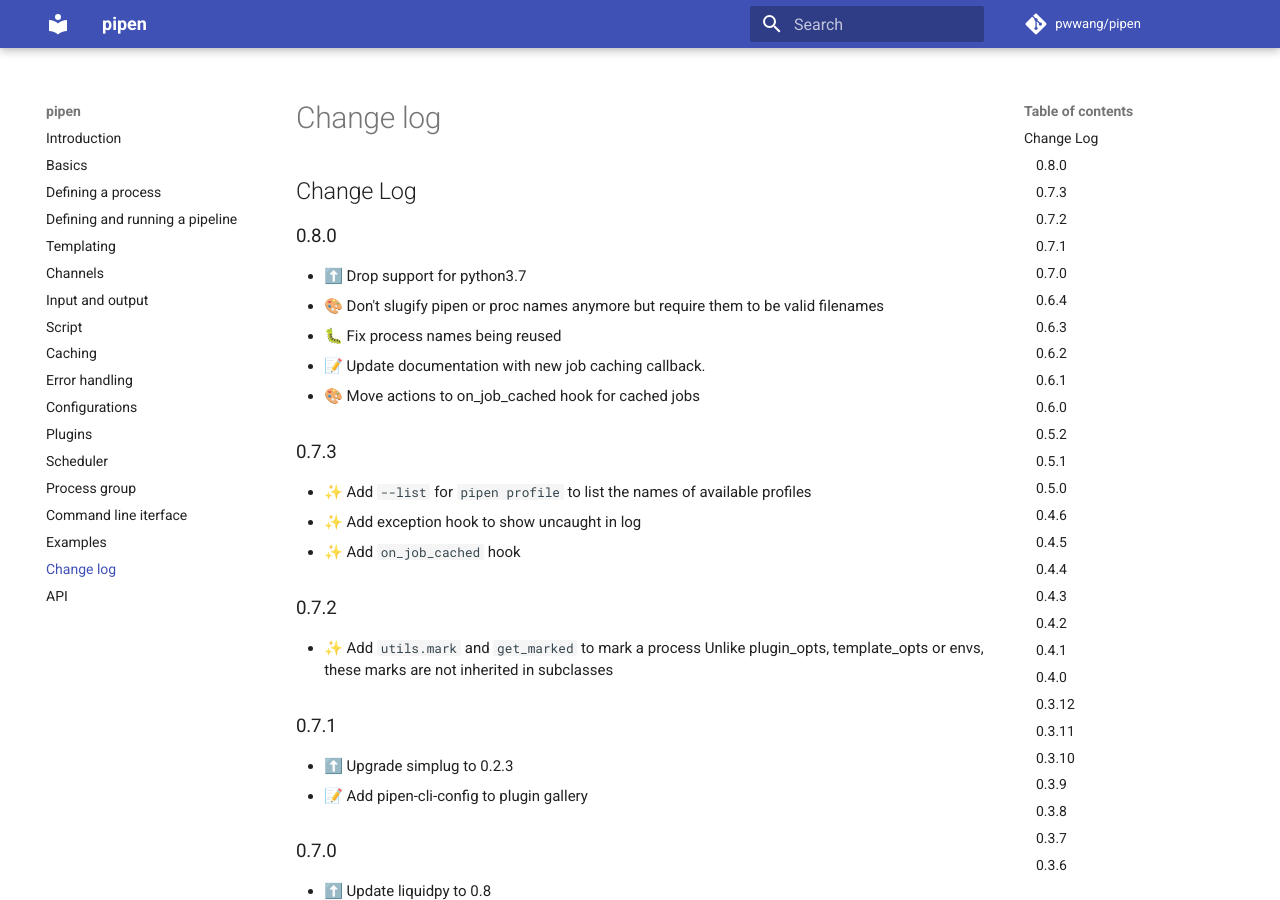
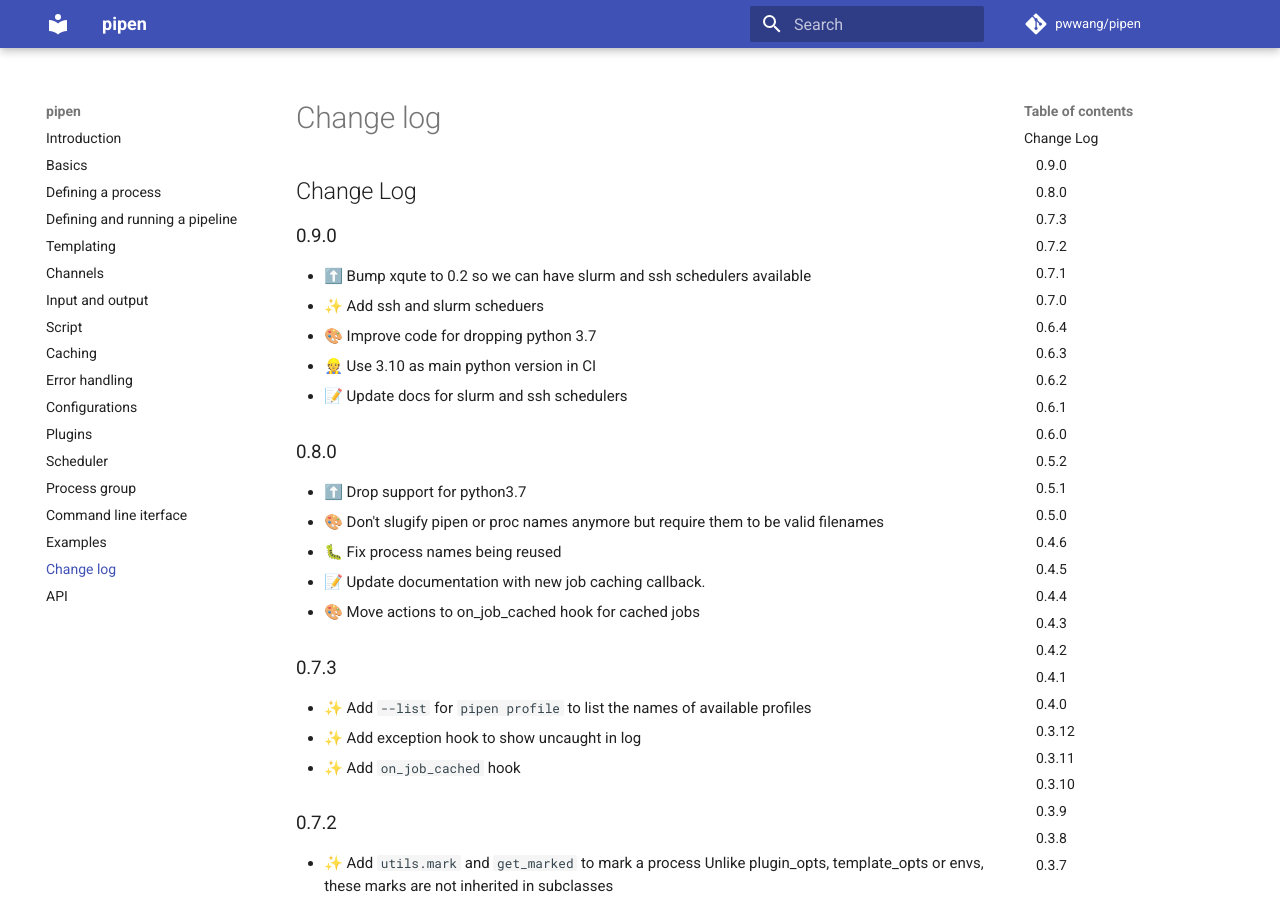
Before and after one commit to pwwang/pipen, an MkDocs documentation site: the page built from docs/CHANGELOG.md, in a window 1280 px wide and 900 px high. Built offline with MkDocs 1.6.1 and Material for MkDocs 9.7.7, drawn with Linux system fonts in a browser that asks for light colours; comment, search, counter and statistics services are not loaded.

Commit message:
🔖 0.9.0

```diff
--- a/docs/CHANGELOG.md
+++ b/docs/CHANGELOG.md
@@ -1,4 +1,12 @@
 # Change Log
+
+## 0.9.0
+
+- ⬆️ Bump xqute to 0.2 so we can have slurm and ssh schedulers available
+- ✨ Add ssh and slurm scheduers
+- 🎨 Improve code for dropping python 3.7
+- 👷 Use 3.10 as main python version in CI
+- 📝 Update docs for slurm and ssh schedulers
 
 ## 0.8.0
 
--- a/pipen/version.py
+++ b/pipen/version.py
@@ -1,3 +1,3 @@
 """Provide version of pipen"""
 
-__version__ = "0.8.0"
+__version__ = "0.9.0"
--- a/pyproject.toml
+++ b/pyproject.toml
@@ -4,7 +4,7 @@ build-backend = "poetry.masonry.api"
 
 [tool.poetry]
 name = "pipen"
-version = "0.8.0"
+version = "0.9.0"
 description = "A pipeline framework for python"
 authors = [ "pwwang <pwwang@pwwang.com>",]
 license = "MIT"
```
Also changed, not shown: README.md (+1 -1 lines).
